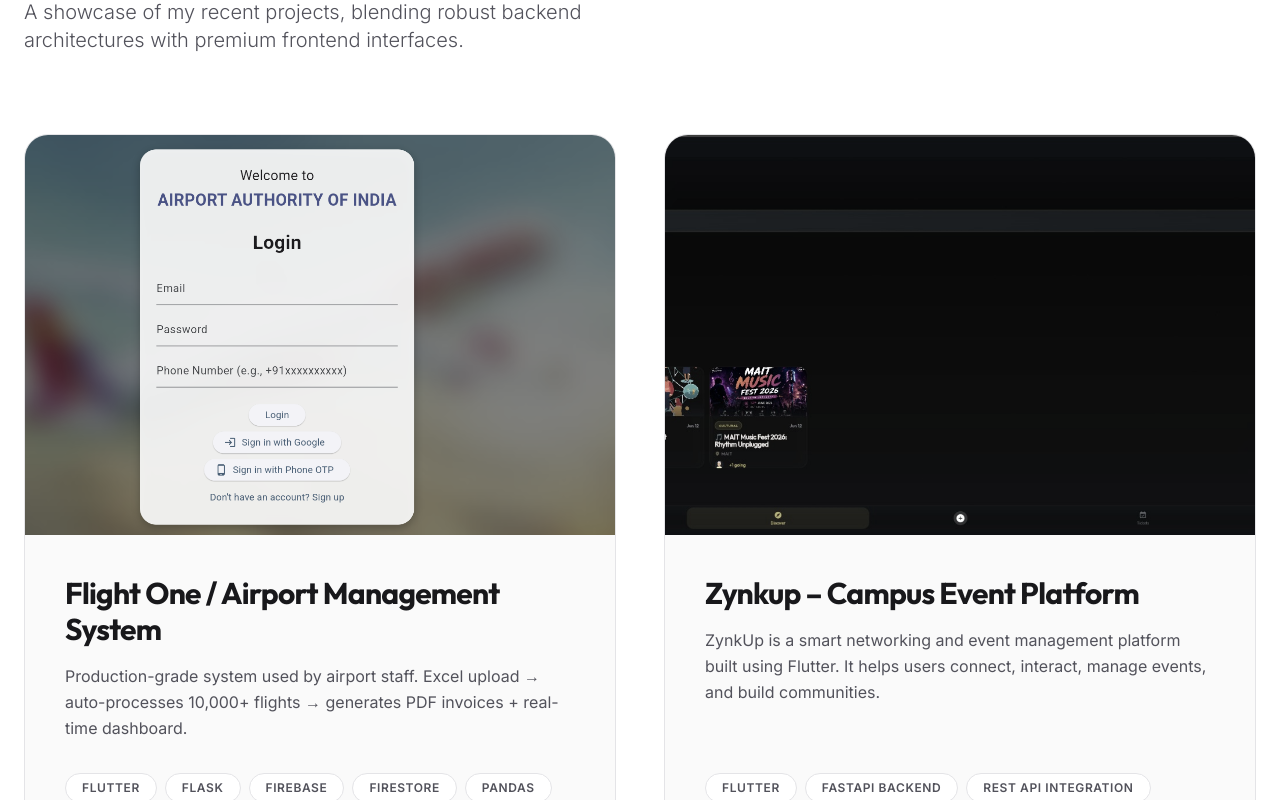
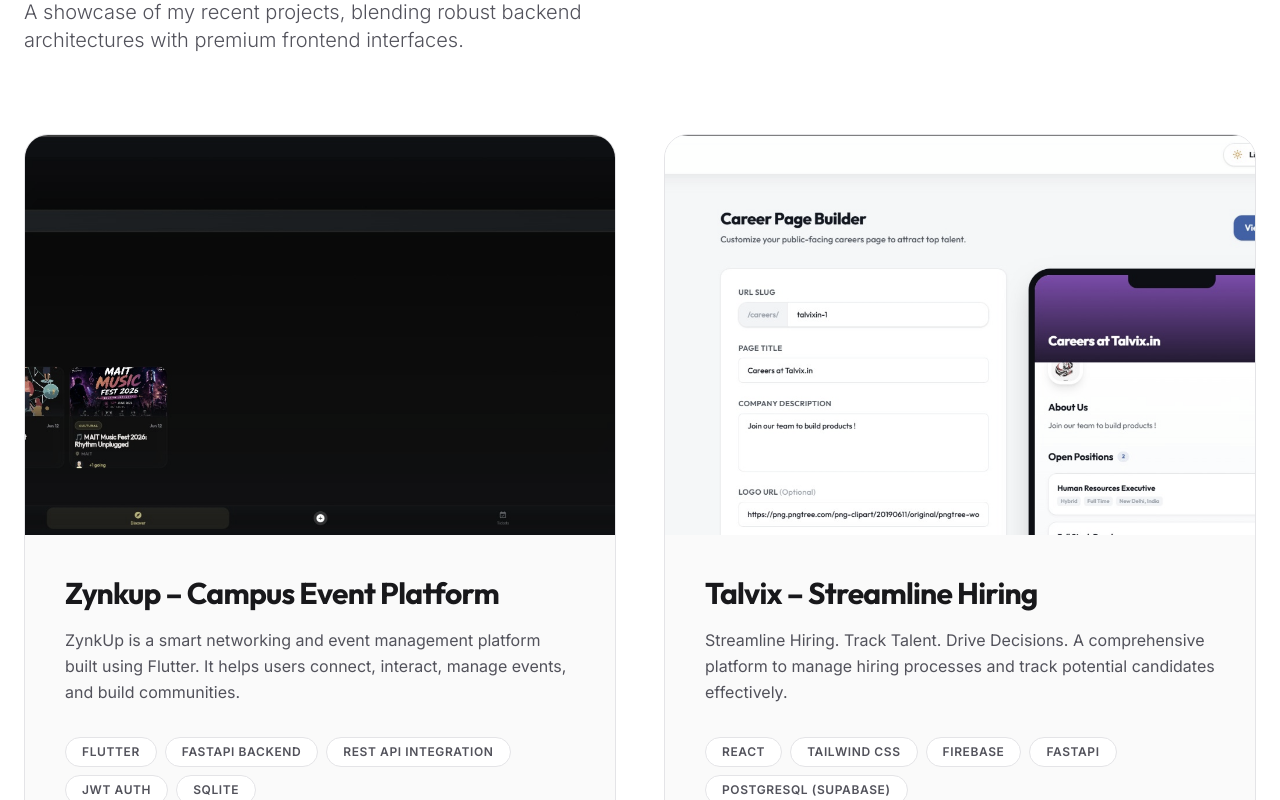
Before and after one commit to trghcj/my-portfolio, a React (Vite) app: page / in a window 1280 px wide. Shown: the part 1180-1980 px from the top of the page. Built offline with nearby package versions, Linux system fonts and the light colour scheme; no server answers.

Commit message:
Remove Airport Management System project

```diff
--- a/src/projects.js
+++ b/src/projects.js
@@ -1,12 +1,4 @@
 export const projects = [
-  {
-    title: "Flight One / Airport Management System",
-    desc: "Production-grade system used by airport staff. Excel upload → auto-processes 10,000+ flights → generates PDF invoices + real-time dashboard.",
-    tech: ["Flutter", "Flask", "Firebase", "Firestore", "Pandas", "Vercel"],
-    live: "https://airport-authority-linkage-app.vercel.app/",
-    github: "https://github.com/trghcj/airport-auhtority-linkage-app-new-1",
-    image: "/Airport.png"
-  },
   {
     title: "Zynkup – Campus Event Platform",
     desc: "ZynkUp is a smart networking and event management platform built using Flutter. It helps users connect, interact, manage events, and build communities.",
```
